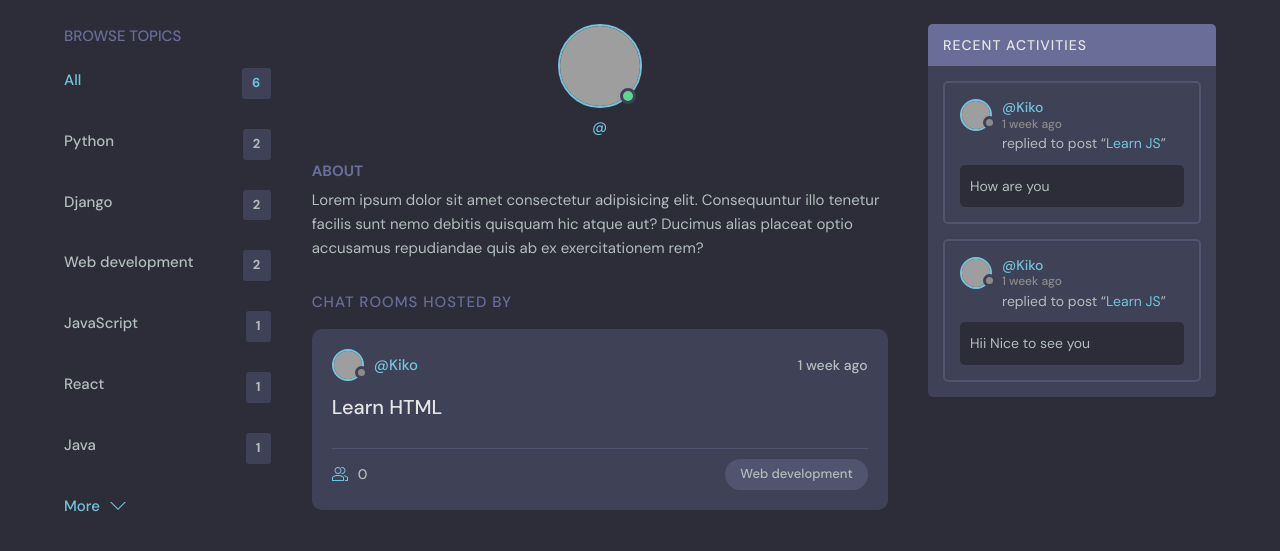
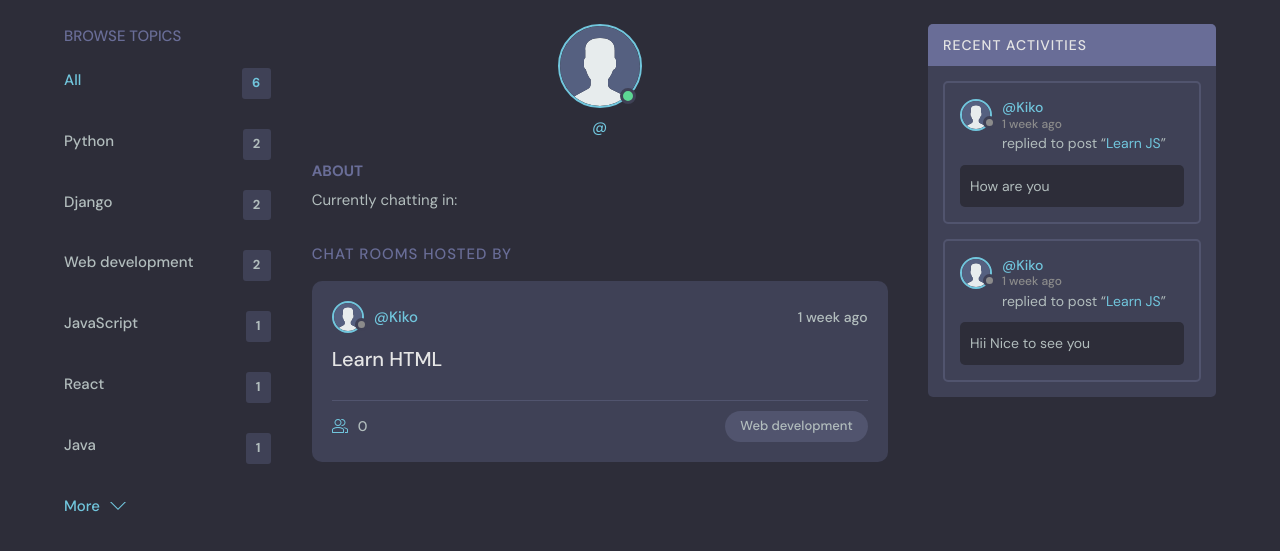
Before and after one commit to IDaneva/Server_Chat_Room, a Django app: page /profile/2/ in a window 1280 px wide. Shown: the part 76-627 px from the top of the page. Run offline with Django 4.2, Linux system fonts and the light colour scheme; data comes from the database, SQL or seed files in the repository; both versions use the stored data as it was after the commit; grey boxes are pictures that could not be loaded.

Commit message:
edited the templates

```diff
--- a/studybud/base/templates/base/activity_component.html
+++ b/studybud/base/templates/base/activity_component.html
@@ -1,3 +1,6 @@
+{% load static %}
+
+
 <div class="activities">
     <div class="activities__header">
       <h2>Recent Activities</h2>
@@ -9,7 +12,7 @@
       <div class="activities__boxHeader roomListRoom__header">
         <a href="{% url 'user-profile' message.user.id %}" class="roomListRoom__author">
           <div class="avatar avatar--small">
-            <img src="https://randomuser.me/api/portraits/women/11.jpg" />
+            <img src="{% static 'images/avatar.svg' %}" />
           </div>
           <p>
             @{{message.user.username}}
--- a/studybud/base/templates/base/feed_component.html
+++ b/studybud/base/templates/base/feed_component.html
@@ -1,11 +1,12 @@
 {% for room in rooms %}
+{% load static %}
 
 
 <div class="roomListRoom">
     <div class="roomListRoom__header">
       <a href="{% url 'user-profile' room.host.id %}" class="roomListRoom__author">
         <div class="avatar avatar--small">
-          <img src="https://randomuser.me/api/portraits/women/11.jpg" />
+          <img src="{% static 'images/avatar.svg' %}"" />
         </div>
         <span>@{{room.host.username}}</span>
       </a>
--- a/studybud/base/templates/base/profile.html
+++ b/studybud/base/templates/base/profile.html
@@ -1,4 +1,5 @@
 {% extends "main.html"%}
+{% load static %}
 
 
 {% block content %}
@@ -14,7 +15,7 @@
         <div class="profile">
           <div class="profile__avatar">
             <div class="avatar avatar--large active">
-              <img src="https://randomuser.me/api/portraits/men/11.jpg" />
+              <img src="{% static 'images/avatar.svg' %}" />
             </div>
           </div>
           <div class="profile__info">
@@ -27,9 +28,7 @@
           <div class="profile__about">
             <h3>About</h3>
             <p>
-              Lorem ipsum dolor sit amet consectetur adipisicing elit. Consequuntur illo tenetur
-              facilis sunt nemo debitis quisquam hic atque aut? Ducimus alias placeat optio
-              accusamus repudiandae quis ab ex exercitationem rem?
+              Currently chatting in:
             </p>
           </div>
         </div>
--- a/studybud/base/templates/base/update_user.html
+++ b/studybud/base/templates/base/update_user.html
@@ -32,7 +32,7 @@
                         {% endfor %}
 
                         <div class="form__action">
-                            <a class="btn btn--dark" href="index.html">Cancel</a>
+                            <a class="btn btn--dark" href="{% url 'home' %}">Cancel</a>
                             <button class="btn btn--main" type="submit">Update</button>
                         </div>
                     </form>
--- a/studybud/templates/navbar.html
+++ b/studybud/templates/navbar.html
@@ -24,7 +24,7 @@
         <div class="header__user">
           <a href="{% url 'update-user' %}">
             <div class="avatar avatar--medium active">
-              <img src="https://randomuser.me/api/portraits/men/37.jpg" />
+              <img src="{% static 'images/avatar.svg' %}" />
             </div>
             <p>{{request.user.username}} <span>@ {{request.user.username}} </span></p>
           </a>
```
Also changed, not shown: studybud/base/templates/base/room.html (+4 -3 lines), studybud/db.sqlite3.
